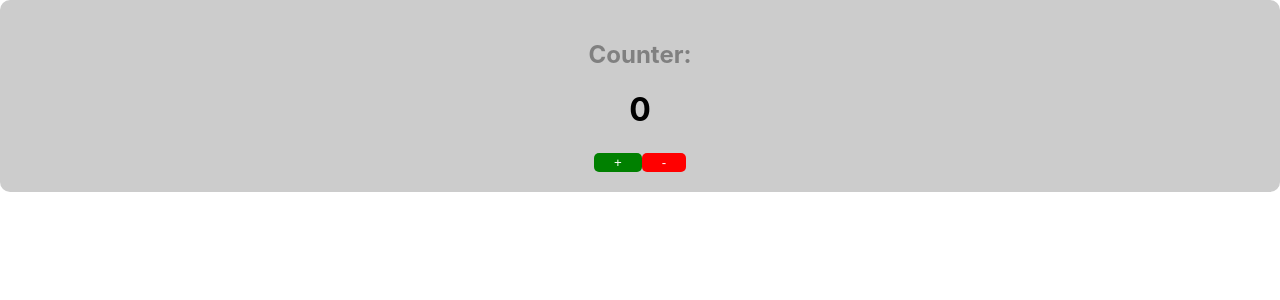
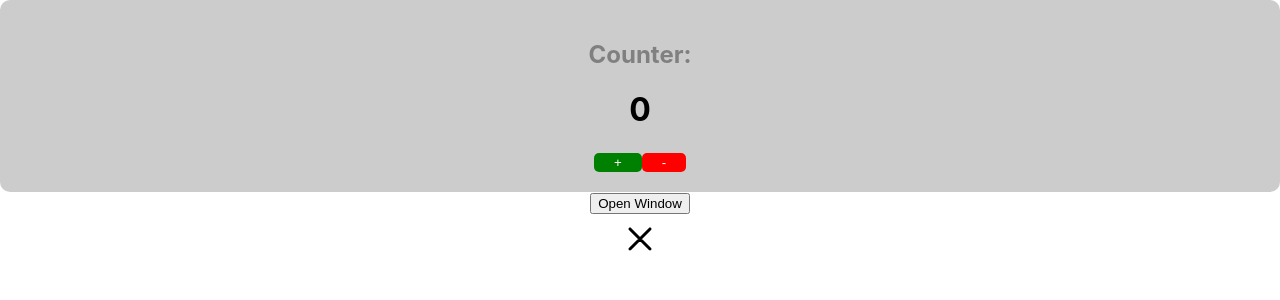
Before and after one commit to AleksandrKompanetc/counter, a React (Create React App) app: page / in a window 1280 px wide. Shown: the top 300 px of the page. Built offline with nearby package versions, Linux system fonts and the light colour scheme; the HTML template or start-up script is replaced by a standard one.

Commit message:
adding modal window

```diff
--- a/src/App.js
+++ b/src/App.js
@@ -1,4 +1,4 @@
-import React, {useState} from 'react';
+import React, { useState } from 'react';
 import './App.css';
 
 function App() {
@@ -20,6 +20,17 @@
         <button onClick={onClickPlus} className='plus'>+</button>
         <button onClick={onClickMinus} className='minus'>-</button>
       </div>
+      <div className='modal-container'>
+        <button className='open-modal-btn'>Open Window</button>
+        <div className='overlay'>
+          <div className='modal'>
+            <svg width="50px" height="50px" viewBox="0 -0.5 25 25" fill="none" xmlns="http://www.w3.org/2000/svg">
+              <path d="M6.96967 16.4697C6.67678 16.7626 6.67678 17.2374 6.96967 17.5303C7.26256 17.8232 7.73744 17.8232 8.03033 17.5303L6.96967 16.4697ZM13.0303 12.5303C13.3232 12.2374 13.3232 11.7626 13.0303 11.4697C12.7374 11.1768 12.2626 11.1768 11.9697 11.4697L13.0303 12.5303ZM11.9697 11.4697C11.6768 11.7626 11.6768 12.2374 11.9697 12.5303C12.2626 12.8232 12.7374 12.8232 13.0303 12.5303L11.9697 11.4697ZM18.0303 7.53033C18.3232 7.23744 18.3232 6.76256 18.0303 6.46967C17.7374 6.17678 17.2626 6.17678 16.9697 6.46967L18.0303 7.53033ZM13.0303 11.4697C12.7374 11.1768 12.2626 11.1768 11.9697 11.4697C11.6768 11.7626 11.6768 12.2374 11.9697 12.5303L13.0303 11.4697ZM16.9697 17.5303C17.2626 17.8232 17.7374 17.8232 18.0303 17.5303C18.3232 17.2374 18.3232 16.7626 18.0303 16.4697L16.9697 17.5303ZM11.9697 12.5303C12.2626 12.8232 12.7374 12.8232 13.0303 12.5303C13.3232 12.2374 13.3232 11.7626 13.0303 11.4697L11.9697 12.5303ZM8.03033 6.46967C7.73744 6.17678 7.26256 6.17678 6.96967 6.46967C6.67678 6.76256 6.67678 7.23744 6.96967 7.53033L8.03033 6.46967ZM8.03033 17.5303L13.0303 12.5303L11.9697 11.4697L6.96967 16.4697L8.03033 17.5303ZM13.0303 12.5303L18.0303 7.53033L16.9697 6.46967L11.9697 11.4697L13.0303 12.5303ZM11.9697 12.5303L16.9697 17.5303L18.0303 16.4697L13.0303 11.4697L11.9697 12.5303ZM13.0303 11.4697L8.03033 6.46967L6.96967 7.53033L11.9697 12.5303L13.0303 11.4697Z" fill="#000000" />
+            </svg>
+            <img src="" alt="" />
+          </div>
+        </div>
+      </div>
     </div>
   );
 }
```
Also changed, not shown: public/cross-svgrepo-com.svg (added).
